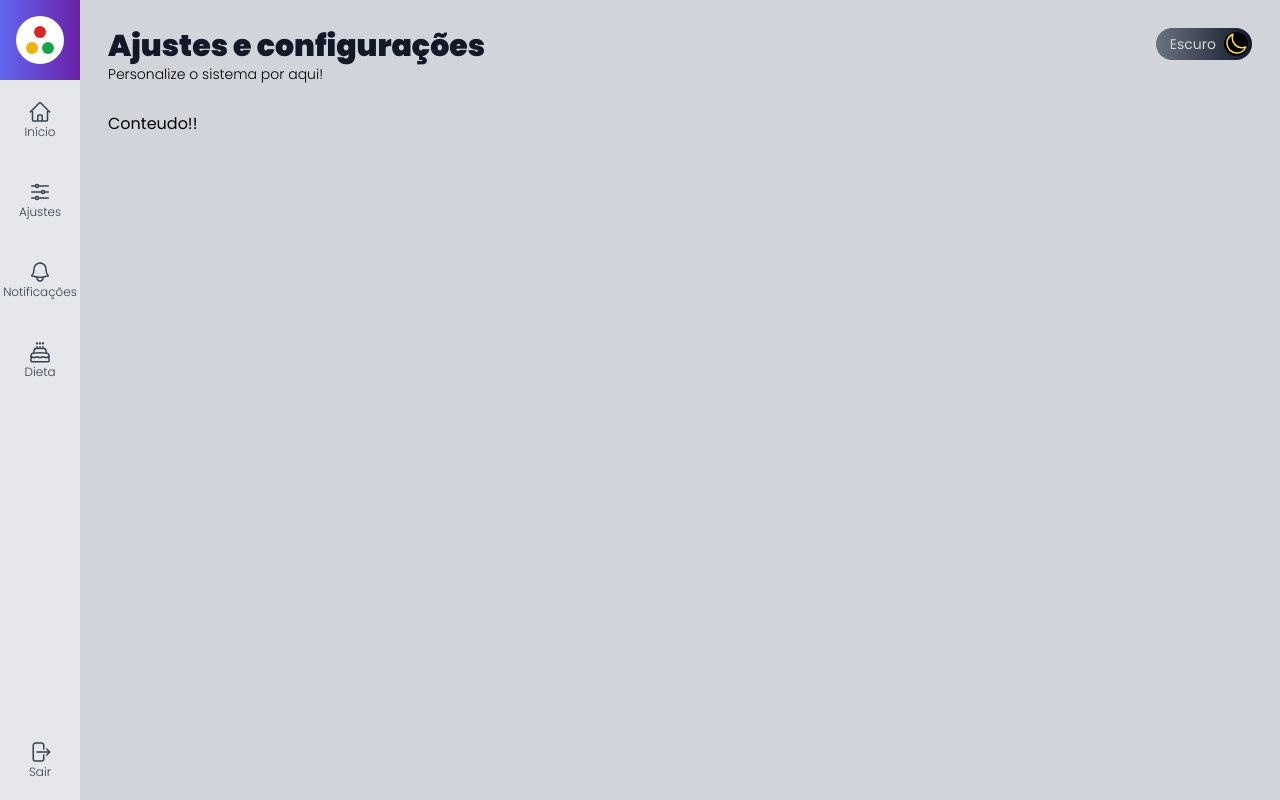
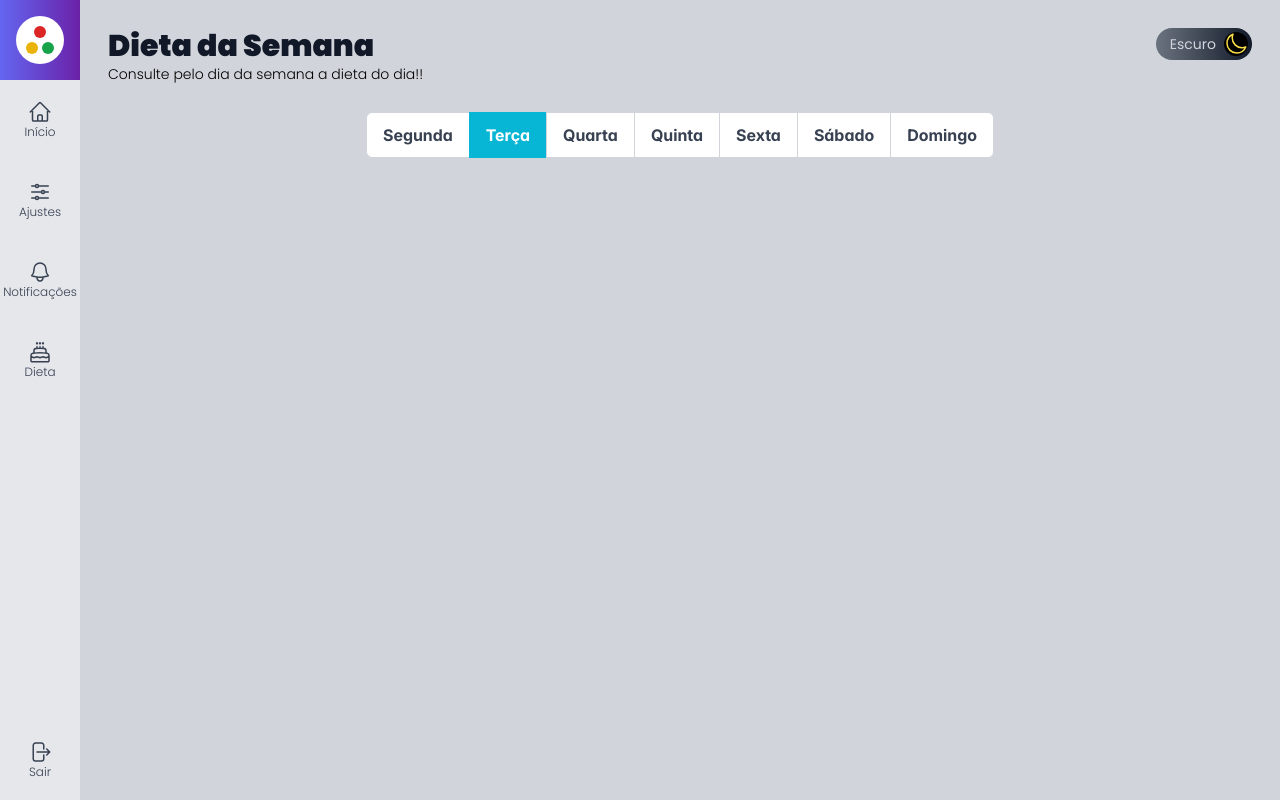
Before and after one commit to fjuncal/admin-template, a Next.js app: page /dieta in a window 1280 px wide. Built offline with nearby package versions, Linux system fonts and the light colour scheme; a web font is replaced by a local one.

Commit message:
Adiconando menu de escolha do dia para a tela de dieta

```diff
--- a/src/pages/_app.tsx
+++ b/src/pages/_app.tsx
@@ -3,10 +3,11 @@ import "@/styles/globals.css";
 import type { AppProps } from "next/app";
 import { PrimeReactProvider } from "primereact/api";
 import "primereact/resources/themes/lara-light-cyan/theme.css";
+import Tailwind from "primereact/passthrough/tailwind";
 
 export default function App({ Component, pageProps }: AppProps) {
   return (
-    <PrimeReactProvider>
+    <PrimeReactProvider value={{ pt: Tailwind }}>
       <AppProvider>
         <Component {...pageProps} />
       </AppProvider>
--- a/src/pages/dieta.tsx
+++ b/src/pages/dieta.tsx
@@ -1,12 +1,33 @@
 import Layout from "@/components/template/Layout";
+import { SelectButton } from "primereact/selectbutton";
+import { useState } from "react";
 
 export default function Dieta() {
+  const [diasDaSemana] = useState([
+    { label: "Segunda", value: "segunda" },
+    { label: "Terça", value: "terca" },
+    { label: "Quarta", value: "quarta" },
+    { label: "Quinta", value: "quinta" },
+    { label: "Sexta", value: "sexta" },
+    { label: "Sábado", value: "sabado" },
+    { label: "Domingo", value: "domingo" },
+  ]);
+  const [size, setSize] = useState(diasDaSemana[1].value);
   return (
     <Layout
-      titulo="Ajustes e configurações"
-      subtitulo="Personalize o sistema por aqui!"
+      titulo="Dieta da Semana"
+      subtitulo="Consulte pelo dia da semana a dieta do dia!!"
     >
-      <h3>Conteudo!!</h3>
+      <div className="card">
+        <SelectButton
+          value={size}
+          onChange={(e) => setSize(e.value)}
+          options={diasDaSemana}
+          className={`flex justify-center items-center
+            text-sm
+            `}
+        />
+      </div>
     </Layout>
   );
 }
```
